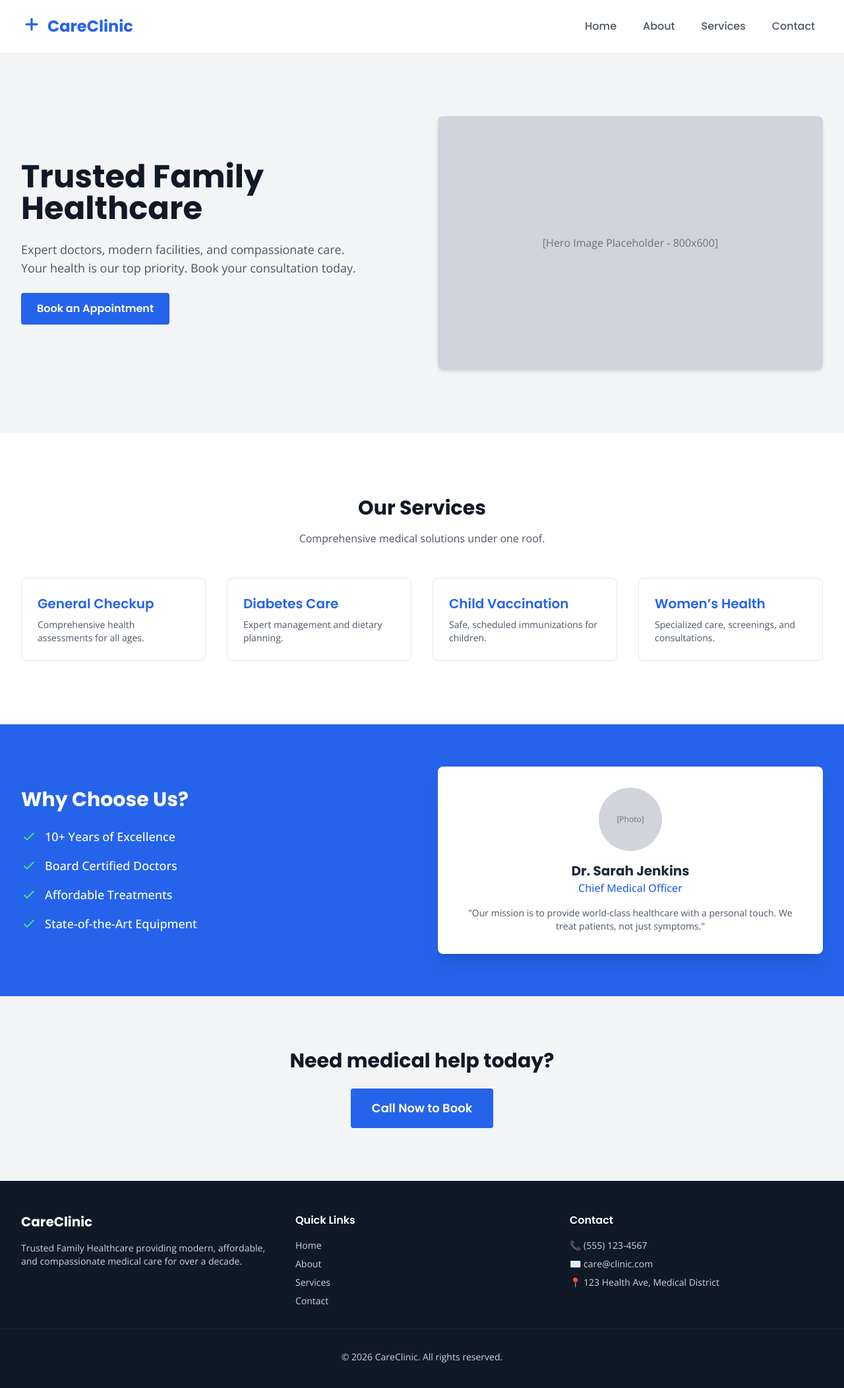
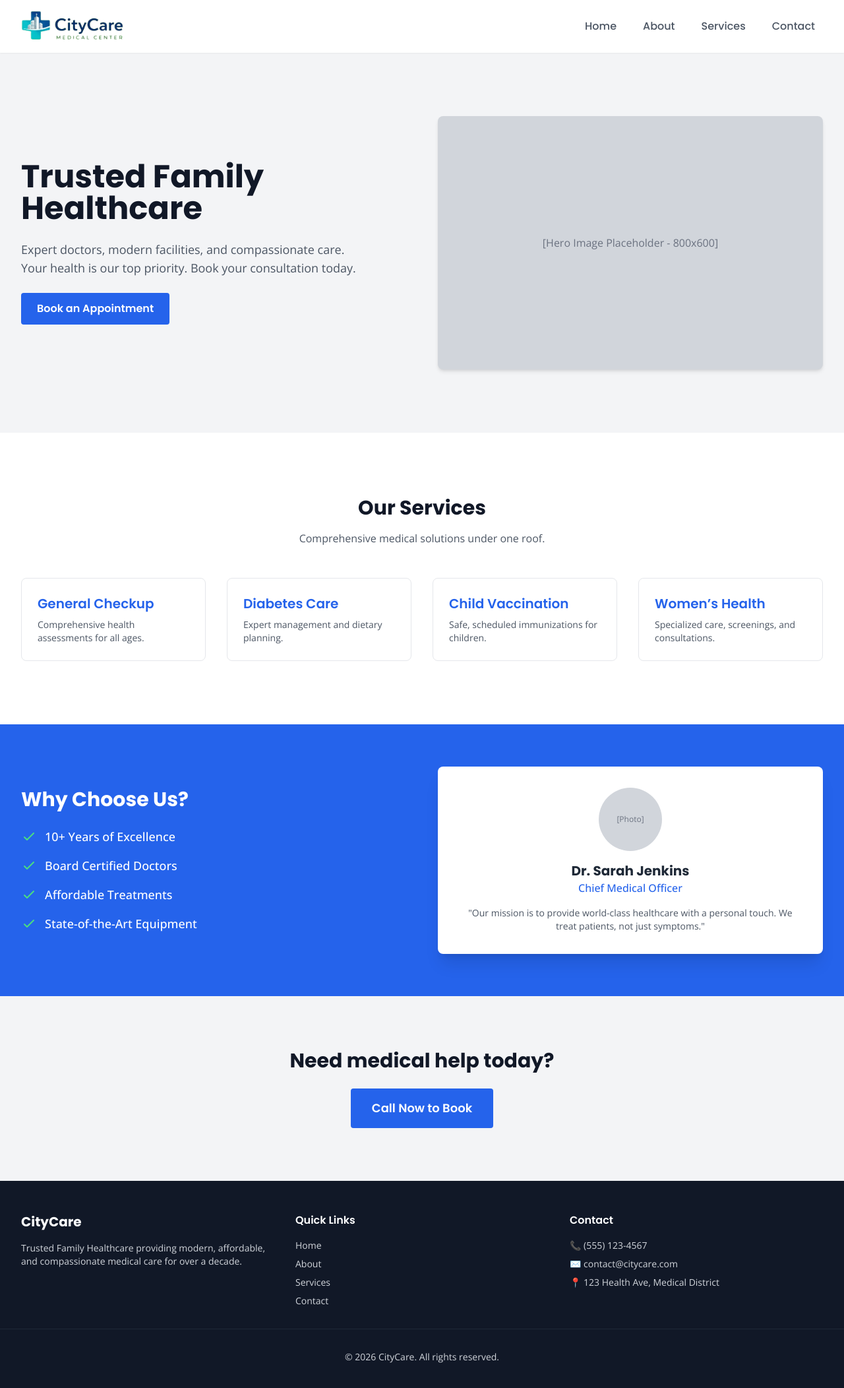
Before and after one commit to Dzyu-cyber/clinic-website, a React (Vite) app: page / in a window 1280 px wide. Shown: the top 2104 px of the page at 66% size. Built offline with nearby package versions, Linux system fonts and the light colour scheme.

Commit message:
Rebranding: CareClinic to CityCare, updated logo, favicon, and contact info

```diff
--- a/index.html
+++ b/index.html
@@ -6,7 +6,7 @@
   <meta name="viewport" content="width=device-width, initial-scale=1.0" />
   <meta name="description"
     content="Trusted Family Healthcare - Providing expert medical services, general checkups, and specialized care." />
-  <title>Trusted Care Clinic</title>
+  <title>CityCare Clinic</title>
 
   <!-- Fonts: Poppins (Headings) & Open Sans (Body) -->
   <link rel="preconnect" href="https://fonts.googleapis.com">
@@ -15,6 +15,7 @@
     href="https://fonts.googleapis.com/css2?family=Open+Sans:wght@400;500;600&family=Poppins:wght@500;600;700&display=swap"
     rel="stylesheet">
 
+  <link rel="icon" type="image/png" href="/favicon.png" />
   <script type="module" src="/src/main.jsx"></script>
 </head>
 
--- a/src/About.jsx
+++ b/src/About.jsx
@@ -3,13 +3,13 @@ import React from 'react';
 export default function About() {
     return (
         <div className="max-w-4xl mx-auto px-4 py-16 md:py-24">
-            <h1 className="font-heading text-4xl font-bold text-gray-900 mb-8 text-center">About CareClinic</h1>
+            <h1 className="font-heading text-4xl font-bold text-gray-900 mb-8 text-center">About CityCare</h1>
 
             <div className="space-y-12">
                 <section>
                     <h2 className="font-heading text-2xl font-semibold text-medical mb-4">Our Story</h2>
                     <p className="text-gray-600 leading-relaxed">
-                        Founded in 2012, CareClinic started with a simple vision: to make high-quality healthcare accessible to every family. Over the past decade, we have grown from a small neighborhood practice into a comprehensive medical center, serving thousands of patients with dedication and compassion.
+                        Founded in 2012, CityCare started with a simple vision: to make high-quality healthcare accessible to every family. Over the past decade, we have grown from a small neighborhood practice into a comprehensive medical center, serving thousands of patients with dedication and compassion.
                     </p>
                 </section>
 
--- a/src/App.jsx
+++ b/src/App.jsx
@@ -27,9 +27,7 @@ const Layout = ({ children, setPage }) => {
           <div className="flex justify-between h-20 items-center">
             <div className="flex-shrink-0 cursor-pointer" onClick={() => setPage('Home')}>
               <h1 className="font-heading font-bold text-2xl text-medical flex items-center gap-2">
-                {/* Native SVG Medical Cross */}
-                <svg className="w-8 h-8" fill="currentColor" viewBox="0 0 20 20"><path d="M10 2a1 1 0 011 1v4h4a1 1 0 110 2h-4v4a1 1 0 11-2 0v-4H5a1 1 0 110-2h4V3a1 1 0 011-1z" /></svg>
-                CareClinic
+                <img src="/logo.png" alt="CityCare Logo" className="h-12 w-auto" />
               </h1>
             </div>
 
@@ -80,7 +78,7 @@ const Layout = ({ children, setPage }) => {
       <footer className="bg-gray-900 text-gray-300 py-12 mt-auto">
         <div className="max-w-7xl mx-auto px-4 sm:px-6 lg:px-8 grid grid-cols-1 md:grid-cols-3 gap-8">
           <div>
-            <h2 className="font-heading font-bold text-xl text-white mb-4">CareClinic</h2>
+            <h2 className="font-heading font-bold text-xl text-white mb-4">CityCare</h2>
             <p className="text-sm">Trusted Family Healthcare providing modern, affordable, and compassionate medical care for over a decade.</p>
           </div>
           <div>
@@ -97,13 +95,13 @@ const Layout = ({ children, setPage }) => {
             <h3 className="font-heading font-semibold text-white mb-4">Contact</h3>
             <p className="text-sm space-y-2">
               <span className="block">📞 (555) 123-4567</span>
-              <span className="block">✉️ care@clinic.com</span>
+              <span className="block">✉️ contact@citycare.com</span>
               <span className="block">📍 123 Health Ave, Medical District</span>
             </p>
           </div>
         </div>
         <div className="max-w-7xl mx-auto px-4 mt-8 pt-8 border-t border-gray-800 text-sm text-center">
-          &copy; {new Date().getFullYear()} CareClinic. All rights reserved.
+          &copy; {new Date().getFullYear()} CityCare. All rights reserved.
         </div>
       </footer>
     </div>
--- a/src/Contact.jsx
+++ b/src/Contact.jsx
@@ -19,7 +19,7 @@ export default function Contact() {
                                 <span className="text-xl">📞</span> (555) 123-4567
                             </p>
                             <p className="flex items-center gap-3">
-                                <span className="text-xl">✉️</span> appointments@careclinic.com
+                                <span className="text-xl">✉️</span> appointments@citycare.com
                             </p>
                         </div>
                     </div>
```
Also changed, not shown: public/favicon.png (added), public/logo.png (added).
